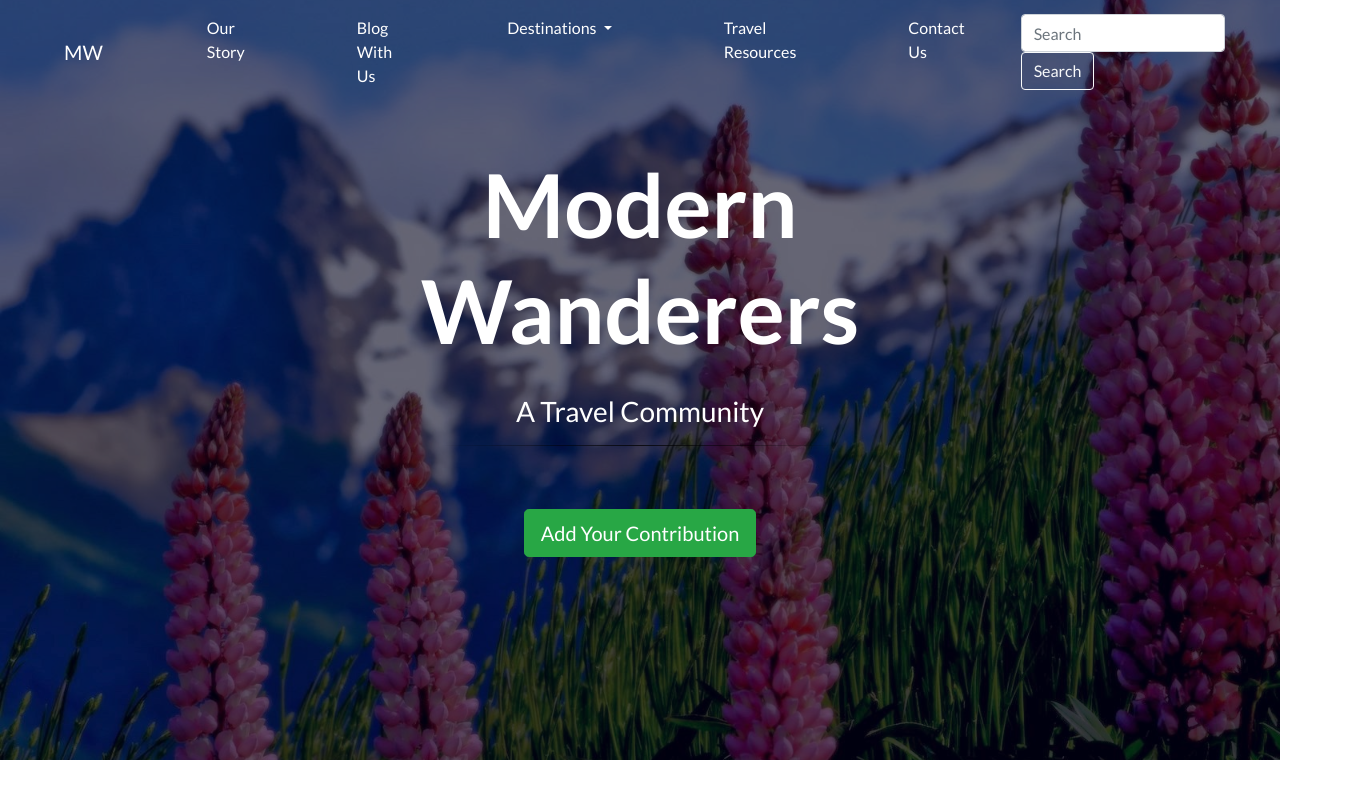
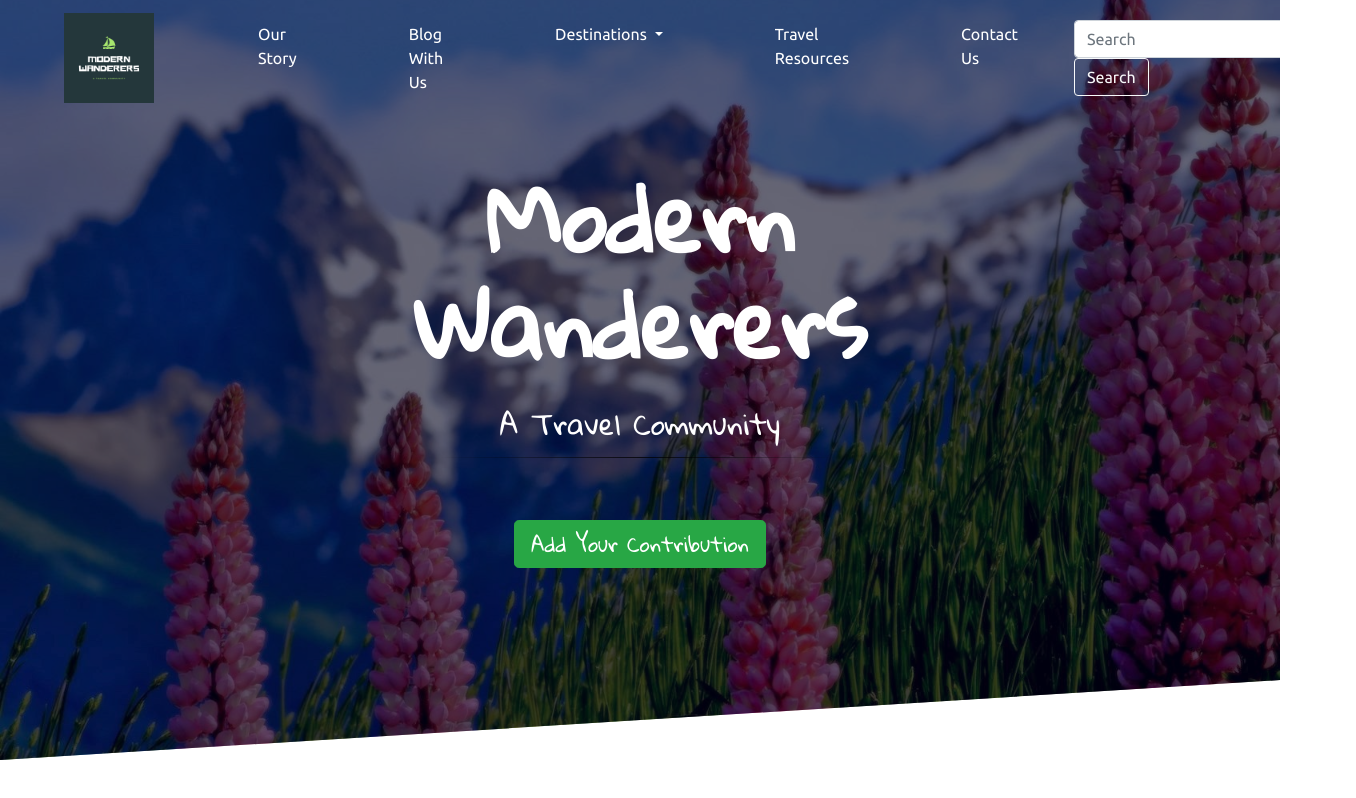
Before and after one commit to MichaelRCullen/Modern-Wanderers, a plain HTML site: page index.html in a window 1280 px wide. Shown: the whole page, 1356 px wide, since content can reach past the window. Drawn offline with nearby package versions, Linux system fonts and the light colour scheme.

Commit message:
Update landing

```diff
--- a/index.html
+++ b/index.html
@@ -5,10 +5,10 @@
     <meta charset="utf-8">
     <meta name="viewport" content="width=device-width, initial-scale=1, shrink-to-fit=no">
 
-    <!-- Bootstrap and Local CSS -->
+    <!-- Bootstrap and Local CSS / Fonts -->
     <link rel="stylesheet" href="styles/main.css">
     <link rel="stylesheet" href="styles/styles.css">
-    <link href="https://fonts.googleapis.com/css2?family=Lato:wght@300;400;700;900&display=swap" rel="stylesheet">
+    <link href="https://fonts.googleapis.com/css2?family=Gloria+Hallelujah&family=Permanent+Marker&family=Ubuntu:wght@300;400;700&display=swap" rel="stylesheet">
 
     <title>Modern Wanderers</title>
   </head>
@@ -20,7 +20,7 @@
 
     <!-- Navigation Bar-->
         <nav class="navbar navbar-expand-lg bg-transparent">
-            <a class="navbar-brand mx-5" href="index.html">MW</a>
+            <a class="navbar-brand mx-5" href="index.html"><img src="images/logo/Modern wanderers.png" alt="Modern Wanderers Logo" height="90px" width="90px"></a>
             <button class="navbar-toggler navbar-light" type="button" data-toggle="collapse" data-target="#navbarSupportedContent" aria-controls="navbarSupportedContent" aria-expanded="false" aria-label="Toggle navigation">
                 <span class="navbar-toggler-icon"></span>
             </button>
--- a/styles/styles.css
+++ b/styles/styles.css
@@ -4,7 +4,7 @@ html {
 } */
 
 body {
-	font-family: 'Lato', sans-serif;
+	font-family: 'Ubuntu', sans-serif;
 }
 
 html {
@@ -25,12 +25,13 @@ hr {
 }
 
 .header {
-	min-height: 95vh; /* % of viewport height for element */
+	min-height: 95vh; /* at every point the height of this element should be 95% of the viewport height */
 	background-image: url(../images/Argentina/IMG_2667.jpg);
 	background-repeat: no-repeat;
 	background-size: cover;
 	background-position: left;
 	position: relative;
+	clip-path: polygon(0 0, 100% 0, 100% 85vh, 0 100%);
 }
 
 .header__color-overlay {
@@ -49,5 +50,6 @@ hr {
 .title {
 	color: white;
 	text-align: center;
+	font-family: 'Gloria Hallelujah', cursive;
 	font-size: 5rem;
 }
```
Also changed, not shown: images/logo/Modern wanderers.png (added).
